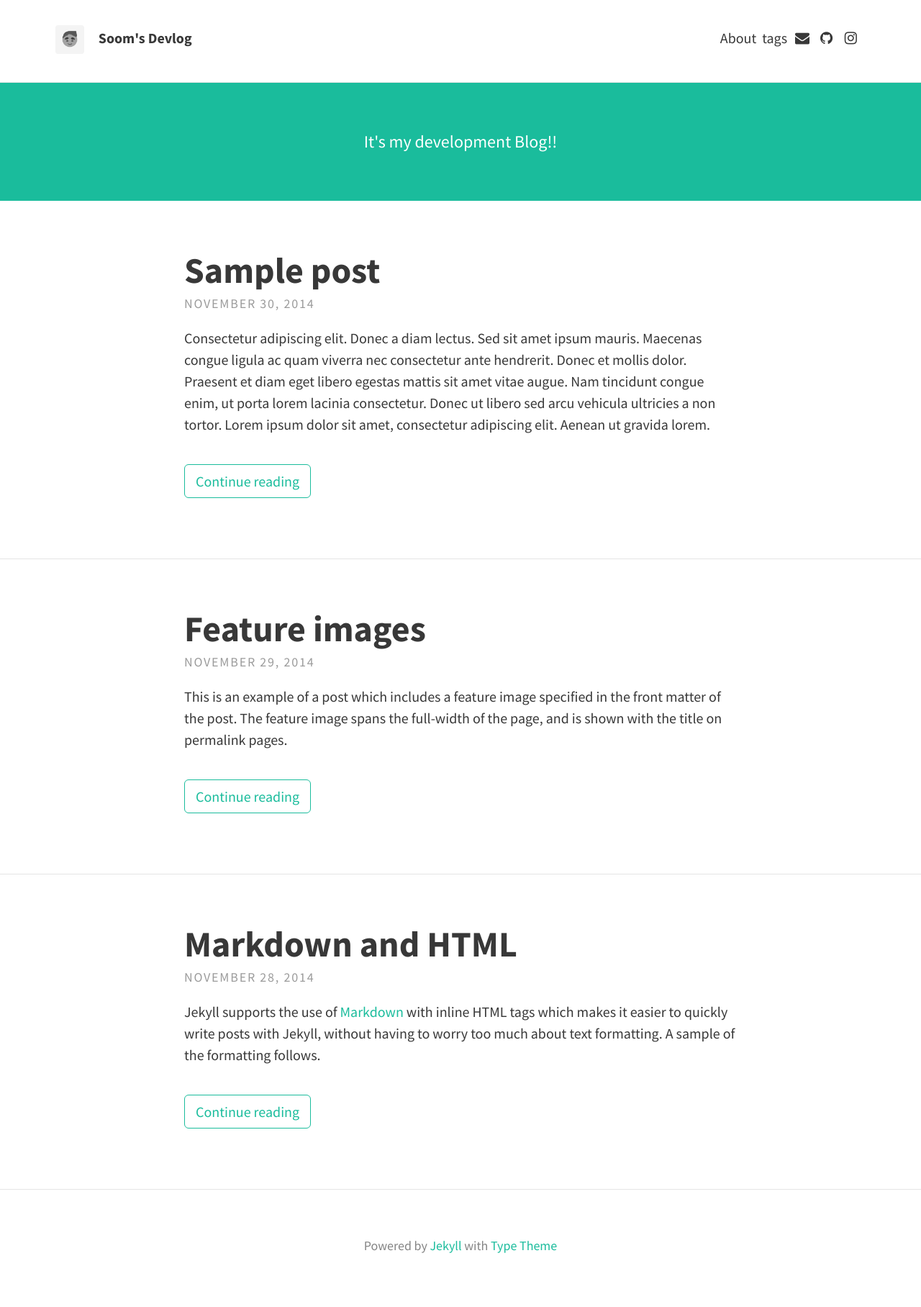
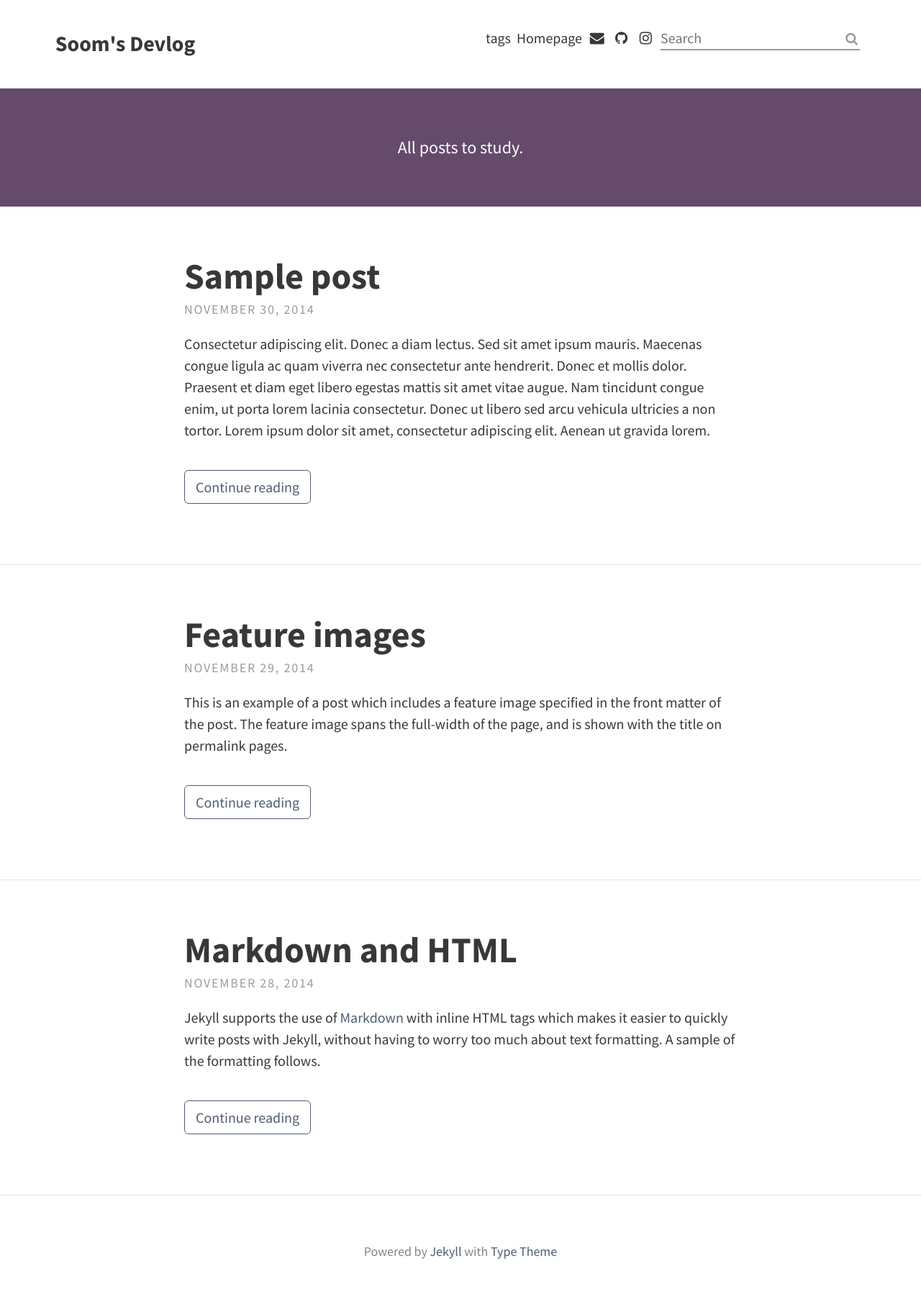
Before and after one commit to soomin0328/soomin0328.github.io, a Jekyll site: the page built from index.html, in a window 1280 px wide. Shown: the whole page at 72% size. Built offline with Jekyll 4.4.1, drawn with Linux system fonts in a browser that asks for light colours; the list of posts is cut into pages by our own code.

Commit message:
customizing:sparkles:

```diff
--- a/_config.yml
+++ b/_config.yml
@@ -1,19 +1,19 @@
 # SITE CONFIGURATION
 baseurl: ""
 url: "https://soomin0328.github.io/"
+abouturl: "https://soomin0328.github.io/My-Homepage/"
 
 # THEME-SPECIFIC CONFIGURATION
 theme_settings:
   # Meta
   title: Soom's Devlog
-  avatar: assets/img/avatar.png
   favicon: assets/favicon.ico
   gravatar: # Email MD5 hash
   description: "A website with blog posts and pages" # used by search engines
 
   # Header and footer text
   header_text: >
-     <p>It's my development Blog!!</p>
+     <p>All posts to study.</p>
   header_text_feature_image:
   footer_text: >
    Powered by <a href="https://jekyllrb.com/">Jekyll</a> with <a href="https://github.com/rohanchandra/type-theme">Type Theme</a>
@@ -43,9 +43,9 @@ theme_settings:
 
   # Scripts
   google_analytics: # Tracking ID, e.g. "UA-000000-01"
-  disqus_shortname:
+  disqus_shortname: "sooms-devlog"
   katex: true # Enable if using math markup
-  search: false # Enable the search feature
+  search: true # Enable the search feature
 
   # Localization strings
   str_follow_on: "Follow on"
@@ -64,7 +64,7 @@ theme_settings:
   google_fonts: "Source+Sans+Pro:400,700,700italic,400italic"
 
   # Post navigation
-  post_navigation: false
+  post_navigation: true
 
 # PAGINATION
 paginate: 5
--- a/_includes/header.html
+++ b/_includes/header.html
@@ -1,14 +1,5 @@
 <header class="site-header">
 	<div class="branding">
-		{% if site.theme_settings.gravatar %}
-		<a href="{{ site.baseurl }}/">
-			<img class="avatar" src="https://secure.gravatar.com/avatar/{{ site.theme_settings.gravatar }}?s=100" alt=""/>
-		</a>
-		{% elsif site.theme_settings.avatar %}
-		<a href="{{ site.baseurl }}/">
-			<img class="avatar" src="{{ site.baseurl }}/{{ site.theme_settings.avatar }}" alt=""/>
-		</a>
-		{% endif %}
 		<h1 class="site-title">
 			<a href="{{ site.baseurl }}/">{{ site.theme_settings.title }}</a>
 		</h1>
@@ -24,6 +15,12 @@
 			</li>
 			{% endif %}
 			{% endfor %}
+
+			<li>
+				<a class="page-link" href="{{ site.abouturl }}">
+					Homepage
+				</a>
+			</li>
 			<!-- Social icons from Font Awesome, if enabled  -->
 			{% include icons.html %}
 
--- a/_layouts/post.html
+++ b/_layouts/post.html
@@ -1,5 +1,6 @@
 ---
 layout: default
+comments: true
 ---
 <article {% if page.feature-img %}class="feature-image"{% endif %}>
   <header style="background-image: url('{{ site.baseurl }}/{{ page.feature-img }}')">
--- a/_sass/base/_variables.scss
+++ b/_sass/base/_variables.scss
@@ -15,7 +15,7 @@ $border-color: rgba(0, 0, 0, 0.1); // rgba recommended if using feature images
 
 // Typography colours
 $text-color: #383838;
-$link-color: #1ABC9C;
+$link-color: #4f5c71;
 $selection-color: #D4D4D4; // visible when highlighting text
 
 // Tags color
@@ -32,6 +32,6 @@ $feature-image-text-color: #fff;
 $feature-image-size: cover; // options include "cover", "contain", "auto"
 
 // Header description box
-$header-desc-background-color: #1ABC9C;
+$header-desc-background-color: #654a6c;
 $header-desc-text-color: #FFF;
 $header-desc-link-color: #02453D;
--- a/_sass/includes/_header.scss
+++ b/_sass/includes/_header.scss
@@ -22,7 +22,7 @@
   .site-title {
     float: left;
     font-weight: bold;
-    font-size: 1em;
+    font-size: 1.5em;
     line-height: 1.5;
   }
 
```
Also changed, not shown: about.md (deleted, +0 -12 lines).
